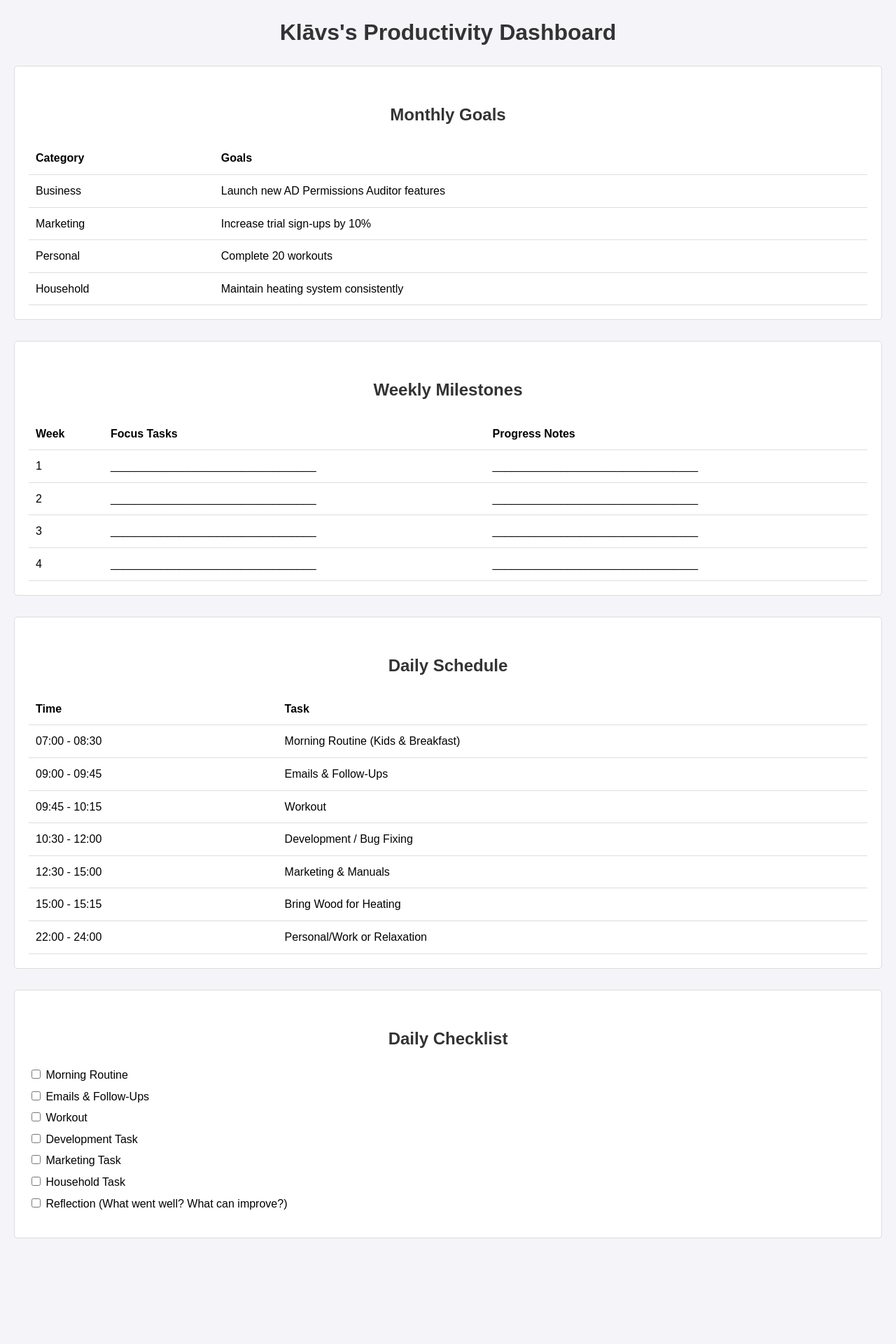
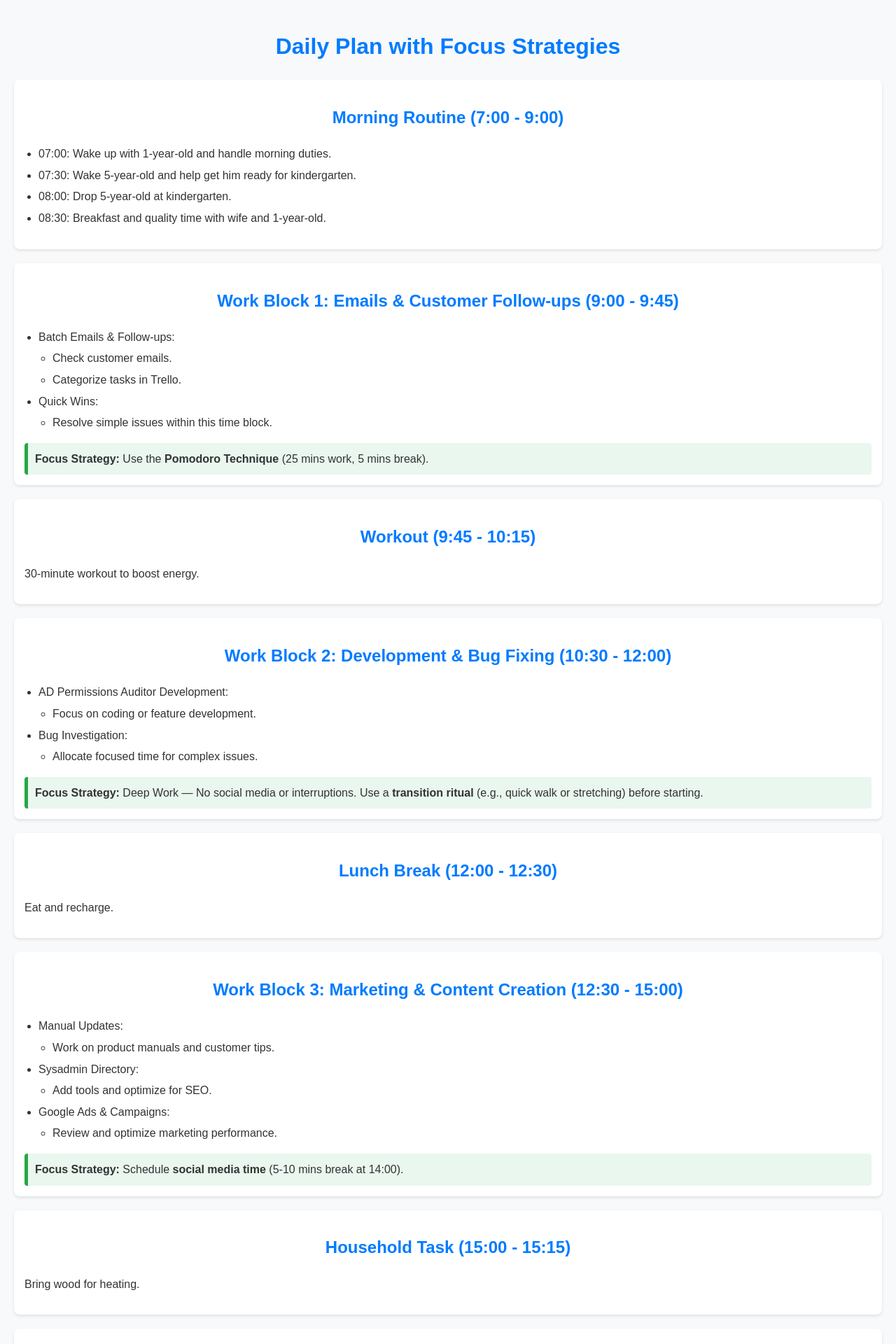
Before and after one commit to kreinfelds/kreinfelds.github.io, a Jekyll site: the page built from todo.html, in a window 1280 px wide. Shown: the top 1920 px of the page at 70% size. Built offline with Jekyll 4.4.1, drawn with Linux system fonts in a browser that asks for light colours; before the commit the page ends 1799 px from its top, so only the background shows below that; some of the changed text lies outside the part shown.

Commit message:
update todo

```diff
--- a/todo.html
+++ b/todo.html
@@ -7,165 +7,170 @@ permalink: /todo/
 <head>
   <meta charset="UTF-8">
   <meta name="viewport" content="width=device-width, initial-scale=1.0">
-  <title>Klāvs's Productivity Dashboard</title>
+  <title>Daily Plan</title>
   <style>
     body {
       font-family: Arial, sans-serif;
-      margin: 20px;
-      background-color: #f4f4f9;
+      margin: 0;
+      padding: 20px;
+      background-color: #f8f9fa;
+      color: #333;
       line-height: 1.6;
     }
     h1, h2 {
       text-align: center;
-      color: #333;
+      color: #007bff;
     }
-    h2 {
-      margin-top: 30px;
-    }
-    table {
-      width: 100%;
-      border-collapse: collapse;
-      margin-top: 10px;
-    }
-    th, td {
-      padding: 10px;
-      text-align: left;
-      border-bottom: 1px solid #ddd;
-    }
-    tr.current {
-      background-color: #dff0d8;
-      font-weight: bold;
+    h3 {
+      color: #555;
     }
     .section {
-      margin-bottom: 30px;
-      padding: 20px;
+      margin-bottom: 20px;
+      padding: 15px;
       background: #fff;
-      border: 1px solid #ddd;
-      border-radius: 5px;
+      border-radius: 8px;
+      box-shadow: 0 2px 4px rgba(0, 0, 0, 0.1);
     }
-    .checklist {
-      list-style: none;
-      padding: 0;
+    .section h3 {
+      margin-top: 0;
     }
-    .checklist li {
-      margin: 5px 0;
+    ul {
+      padding-left: 20px;
+    }
+    li {
+      margin-bottom: 5px;
+    }
+    .focus-strategy {
+      margin-top: 10px;
+      padding: 10px;
+      background: #e9f7ef;
+      border-left: 5px solid #28a745;
+      border-radius: 4px;
+    }
+    @media (max-width: 600px) {
+      body {
+        padding: 10px;
+      }
     }
   </style>
 </head>
 <body>
-  <h1>Klāvs's Productivity Dashboard</h1>
 
-  <!-- Monthly Goals Section -->
+  <h1>Daily Plan with Focus Strategies</h1>
+
   <div class="section">
-    <h2>Monthly Goals</h2>
-    <table>
-      <thead>
-        <tr>
-          <th>Category</th>
-          <th>Goals</th>
-        </tr>
-      </thead>
-      <tbody>
-        <tr>
-          <td>Business</td>
-          <td>Launch new AD Permissions Auditor features</td>
-        </tr>
-        <tr>
-          <td>Marketing</td>
-          <td>Increase trial sign-ups by 10%</td>
-        </tr>
-        <tr>
-          <td>Personal</td>
-          <td>Complete 20 workouts</td>
-        </tr>
-        <tr>
-          <td>Household</td>
-          <td>Maintain heating system consistently</td>
-        </tr>
-      </tbody>
-    </table>
-  </div>
-
-  <!-- Weekly Milestones Section -->
-  <div class="section">
-    <h2>Weekly Milestones</h2>
-    <table>
-      <thead>
-        <tr>
-          <th>Week</th>
-          <th>Focus Tasks</th>
-          <th>Progress Notes</th>
-        </tr>
-      </thead>
-      <tbody>
-        <tr><td>1</td><td>_________________________________</td><td>_________________________________</td></tr>
-        <tr><td>2</td><td>_________________________________</td><td>_________________________________</td></tr>
-        <tr><td>3</td><td>_________________________________</td><td>_________________________________</td></tr>
-        <tr><td>4</td><td>_________________________________</td><td>_________________________________</td></tr>
-      </tbody>
-    </table>
-  </div>
-
-  <!-- Daily Schedule Section -->
-  <div class="section">
-    <h2>Daily Schedule</h2>
-    <table>
-      <thead>
-        <tr>
-          <th>Time</th>
-          <th>Task</th>
-        </tr>
-      </thead>
-      <tbody>
-        <tr data-time="07:00-08:30"><td>07:00 - 08:30</td><td>Morning Routine (Kids & Breakfast)</td></tr>
-        <tr data-time="09:00-09:45"><td>09:00 - 09:45</td><td>Emails & Follow-Ups</td></tr>
-        <tr data-time="09:45-10:15"><td>09:45 - 10:15</td><td>Workout</td></tr>
-        <tr data-time="10:30-12:00"><td>10:30 - 12:00</td><td>Development / Bug Fixing</td></tr>
-        <tr data-time="12:30-15:00"><td>12:30 - 15:00</td><td>Marketing & Manuals</td></tr>
-        <tr data-time="15:00-15:15"><td>15:00 - 15:15</td><td>Bring Wood for Heating</td></tr>
-        <tr data-time="22:00-24:00"><td>22:00 - 24:00</td><td>Personal/Work or Relaxation</td></tr>
-      </tbody>
-    </table>
-  </div>
-
-  <!-- Daily Checklist Section -->
-  <div class="section">
-    <h2>Daily Checklist</h2>
-    <ul class="checklist">
-      <li><input type="checkbox"> Morning Routine</li>
-      <li><input type="checkbox"> Emails & Follow-Ups</li>
-      <li><input type="checkbox"> Workout</li>
-      <li><input type="checkbox"> Development Task</li>
-      <li><input type="checkbox"> Marketing Task</li>
-      <li><input type="checkbox"> Household Task</li>
-      <li><input type="checkbox"> Reflection (What went well? What can improve?)</li>
+    <h2>Morning Routine (7:00 - 9:00)</h2>
+    <ul>
+      <li>07:00: Wake up with 1-year-old and handle morning duties.</li>
+      <li>07:30: Wake 5-year-old and help get him ready for kindergarten.</li>
+      <li>08:00: Drop 5-year-old at kindergarten.</li>
+      <li>08:30: Breakfast and quality time with wife and 1-year-old.</li>
     </ul>
   </div>
 
-  <script>
-    function highlightCurrentTask() {
-      const now = new Date();
-      const currentMinutes = now.getHours() * 60 + now.getMinutes();
+  <div class="section">
+    <h2>Work Block 1: Emails & Customer Follow-ups (9:00 - 9:45)</h2>
+    <ul>
+      <li>Batch Emails & Follow-ups:</li>
+      <ul>
+        <li>Check customer emails.</li>
+        <li>Categorize tasks in Trello.</li>
+      </ul>
+      <li>Quick Wins:</li>
+      <ul>
+        <li>Resolve simple issues within this time block.</li>
+      </ul>
+    </ul>
+    <div class="focus-strategy">
+      <strong>Focus Strategy:</strong> Use the <strong>Pomodoro Technique</strong> (25 mins work, 5 mins break).
+    </div>
+  </div>
 
-      const rows = document.querySelectorAll('tbody tr');
-      rows.forEach(row => {
-        const [start, end] = row.dataset.time.split('-');
-        const [startH, startM] = start.split(':').map(Number);
-        const [endH, endM] = end.split(':').map(Number);
+  <div class="section">
+    <h2>Workout (9:45 - 10:15)</h2>
+    <p>30-minute workout to boost energy.</p>
+  </div>
 
-        const startTime = startH * 60 + startM;
-        const endTime = endH * 60 + endM;
+  <div class="section">
+    <h2>Work Block 2: Development & Bug Fixing (10:30 - 12:00)</h2>
+    <ul>
+      <li>AD Permissions Auditor Development:</li>
+      <ul>
+        <li>Focus on coding or feature development.</li>
+      </ul>
+      <li>Bug Investigation:</li>
+      <ul>
+        <li>Allocate focused time for complex issues.</li>
+      </ul>
+    </ul>
+    <div class="focus-strategy">
+      <strong>Focus Strategy:</strong> Deep Work — No social media or interruptions. Use a <strong>transition ritual</strong> (e.g., quick walk or stretching) before starting.
+    </div>
+  </div>
 
-        if (currentMinutes >= startTime && currentMinutes < endTime) {
-          row.classList.add('current');
-        } else {
-          row.classList.remove('current');
-        }
-      });
-    }
+  <div class="section">
+    <h2>Lunch Break (12:00 - 12:30)</h2>
+    <p>Eat and recharge.</p>
+  </div>
 
-    setInterval(highlightCurrentTask, 60000); // Update every minute
-    highlightCurrentTask(); // Initial call
-  </script>
+  <div class="section">
+    <h2>Work Block 3: Marketing & Content Creation (12:30 - 15:00)</h2>
+    <ul>
+      <li>Manual Updates:</li>
+      <ul>
+        <li>Work on product manuals and customer tips.</li>
+      </ul>
+      <li>Sysadmin Directory:</li>
+      <ul>
+        <li>Add tools and optimize for SEO.</li>
+      </ul>
+      <li>Google Ads & Campaigns:</li>
+      <ul>
+        <li>Review and optimize marketing performance.</li>
+      </ul>
+    </ul>
+    <div class="focus-strategy">
+      <strong>Focus Strategy:</strong> Schedule <strong>social media time</strong> (5-10 mins break at 14:00).
+    </div>
+  </div>
+
+  <div class="section">
+    <h2>Household Task (15:00 - 15:15)</h2>
+    <p>Bring wood for heating.</p>
+  </div>
+
+  <div class="section">
+    <h2>Work Block 4: Product Focus or Bug Fixing (15:15 - 16:00)</h2>
+    <p>Continue development or address high-priority bugs.</p>
+  </div>
+
+  <div class="section">
+    <h2>Family Time & Evening Routine (16:00 - 22:00)</h2>
+    <ul>
+      <li>16:00: Wife picks up 5-year-old.</li>
+      <li>18:00: BMX training with 5-year-old.</li>
+      <li>19:15: Dinner.</li>
+      <li>20:00: Bath 5-year-old.</li>
+      <li>20:30-22:00: Bedtime routine with 5-year-old.</li>
+    </ul>
+  </div>
+
+  <div class="section">
+    <h2>Personal/Work Time (22:00 - 24:00/01:00)</h2>
+    <ul>
+      <li>Work (if necessary): Address pending tasks or emails.</li>
+      <li>Relax: Watch TV with wife or unwind.</li>
+      <li>Social Media: Use this time for casual browsing without guilt.</li>
+    </ul>
+  </div>
+
+  <div class="section">
+    <h2>End-of-Day Reflection (5 mins)</h2>
+    <ul>
+      <li>What went well?</li>
+      <li>What can improve?</li>
+    </ul>
+  </div>
+
 </body>
 </html>
```
